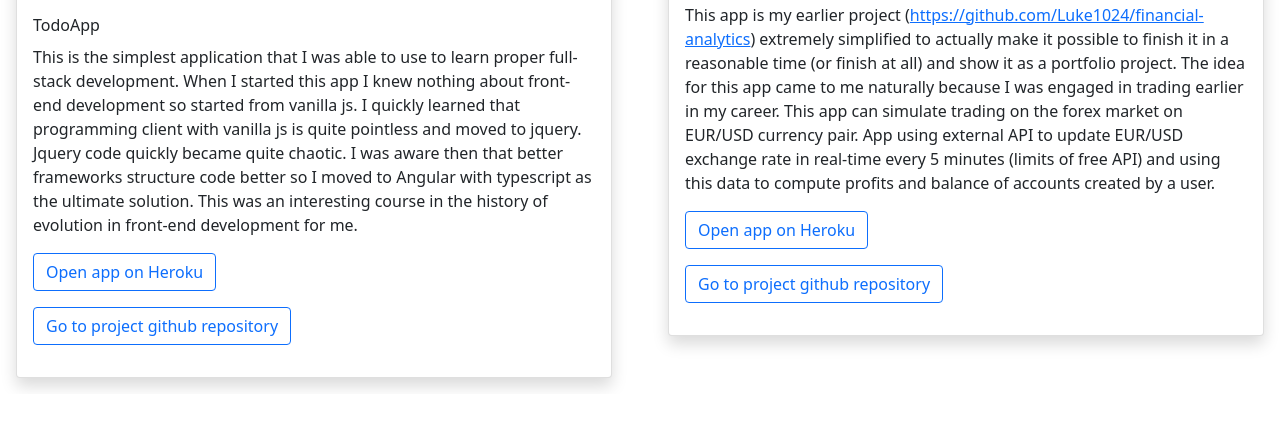
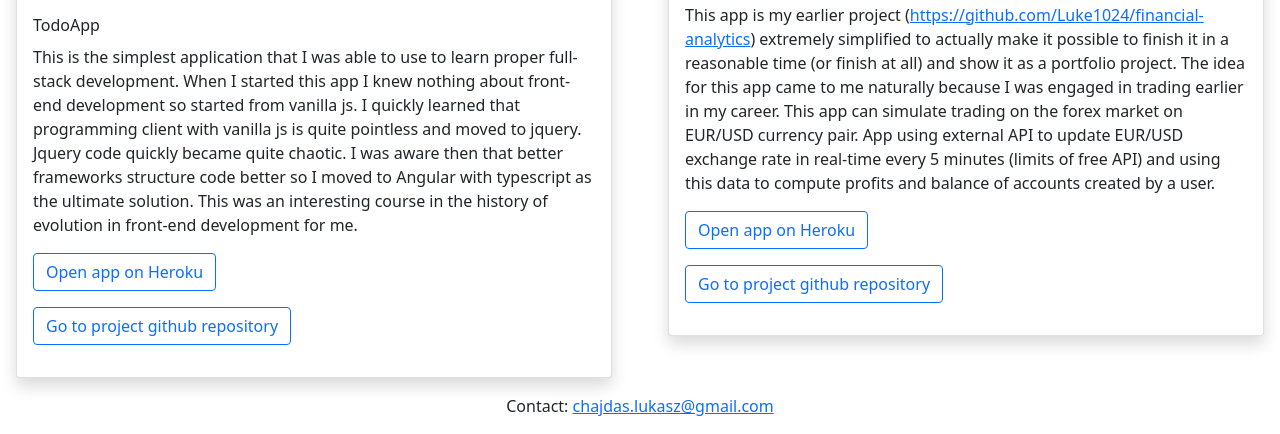
Before and after one commit to Luke1024/Luke1024.github.io, a plain HTML site: page index.html in a window 1280 px wide. Shown: the part 508-942 px from the top of the page. Before the commit the page ends 902 px from the top, so only its background shows below. Drawn offline with nearby package versions, Linux system fonts and the light colour scheme.

Commit message:
mail link added

```diff
--- a/index.html
+++ b/index.html
@@ -1,7 +1,7 @@
 <!DOCTYPE html>
 <html lang="en">
 <head>
-  <title>Hello, world!</title>
+  <title>Łukasz Chajdaś developer page.</title>
   <meta charset="UTF-8" />
   <meta name="viewport" content="width=device-width,initial-scale=1" />
   <meta name="description" content="" />
@@ -65,5 +65,6 @@
             </div>
         </div>
     </div>
+    <p style="text-align: center;">Contact: <a href="mailto: chajdas.lukasz@gmail.com">chajdas.lukasz@gmail.com</a></p>
 </body>
 </html>
```
